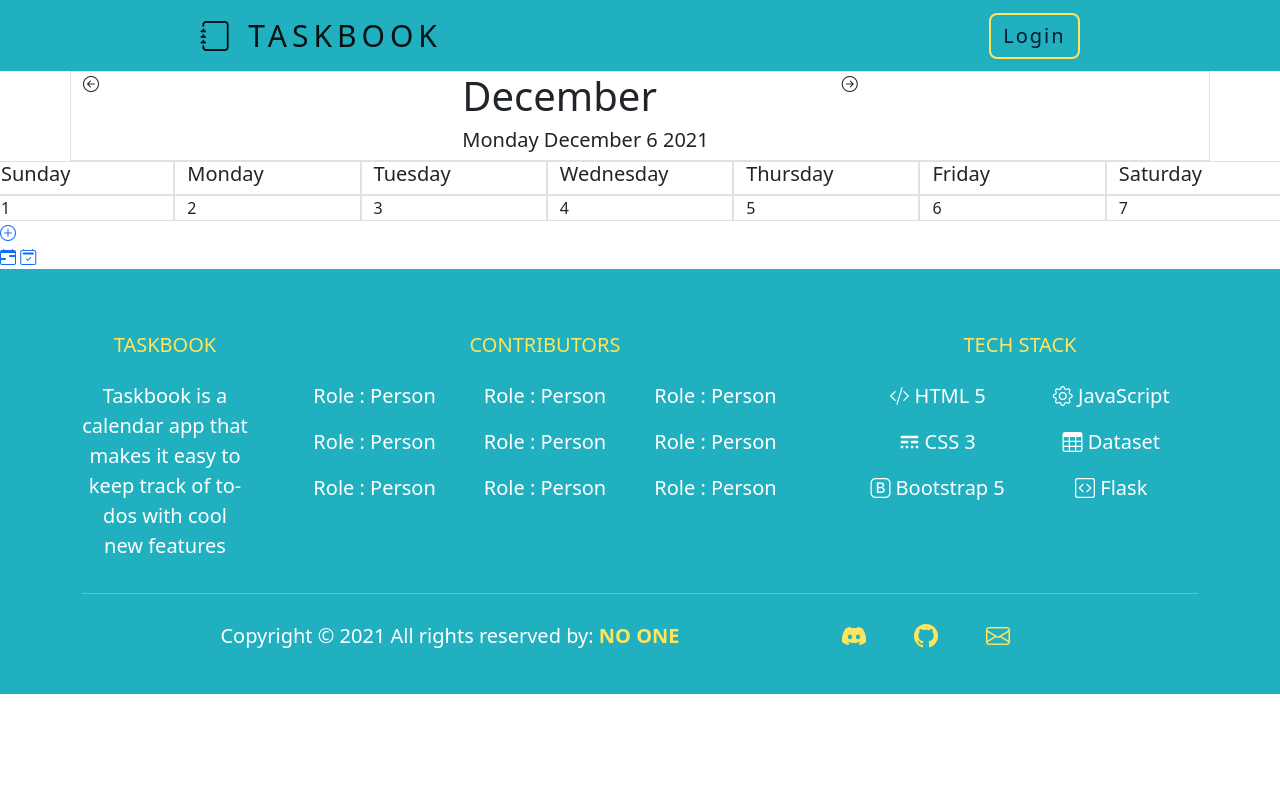
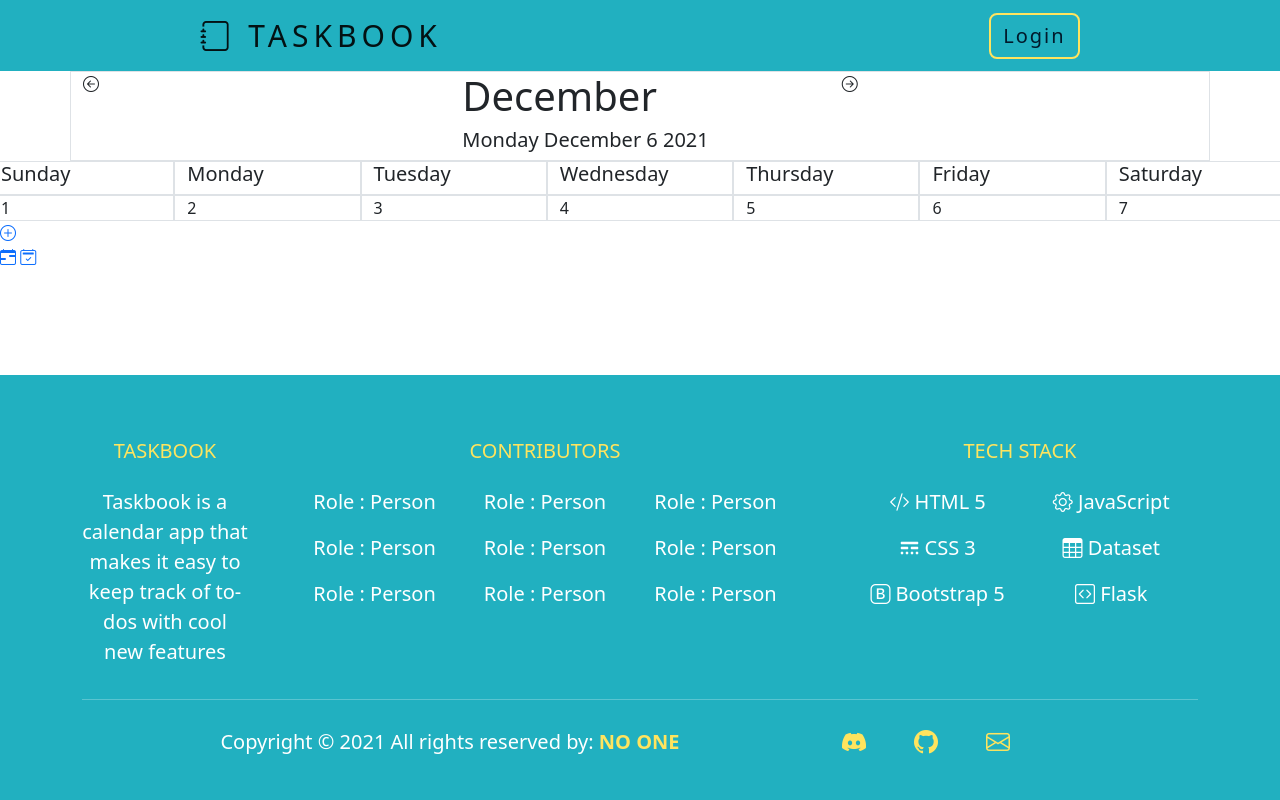
Before and after one commit to ShrutiGupta354/taskbook-SWE, a Flask app: page /calendar in a window 1280 px wide. Run offline with Flask 2, Linux system fonts and the light colour scheme; some libraries are stand-ins or nearby versions.

Commit message:
navbar staying off the bottom on tasks page solved

```diff
--- a/static/styles.css
+++ b/static/styles.css
@@ -144,3 +144,19 @@ header{
 .social-icon:hover{
     color: var(--primary-white);
 }
+
+/* for sticky footer */
+/* app-wide styles */
+html,body{
+    min-height: 100vh !important;
+}
+
+body{
+    margin: 0;
+    display: flex;
+    flex-direction: column;
+
+}
+.footer{
+   margin-top: auto;
+}
--- a/templates/banner.html
+++ b/templates/banner.html
@@ -6,8 +6,8 @@
   <nav class="navbar navbar-light">
     <div class="container-fluid">
       <a class="navbar-brand homepage-navbar-title" href="{{url_for('homepage')}}" style="margin-left: 15%;"><i class="bi bi-journal"></i> TASKBOOK</a>
-      {% if 'login' not in request.url and 'register' not in request.url: %}
-      <form class="d-flex" style="margin-right: 15%;">
+      {% if 'login' not in request.url and 'register' not in request.url : %}
+      <form class="d-flex d-none d-sm-none d-md-block" style="margin-right: 15%;">
         <a class="btn btn-yellow" href="{{url_for('login')}}" >Login</a>
       </form>
       {% endif %}
--- a/templates/footer.html
+++ b/templates/footer.html
@@ -1,5 +1,6 @@
+    </main>
         <!-- some footer stuff -->
-    <footer class="bg-blue text-white pt-5 pb-4">
+        <footer class="bg-blue text-white pt-5 pb-4 footer">
             <div class="container text-center text-md-left">
                 <div class="row text-center text-md-left">
                     <div class="col-md-2 col-lg-2 col-xl-2 mx-auto mt-3 fs-5">
--- a/templates/header.html
+++ b/templates/header.html
@@ -15,3 +15,4 @@
   <link rel="stylesheet" href="https://cdn.jsdelivr.net/npm/bootstrap-icons@1.7.2/font/bootstrap-icons.css">
 </head>
 <body>
+  <main>
```
Lines whose indentation alone changed are shown as unchanged.
